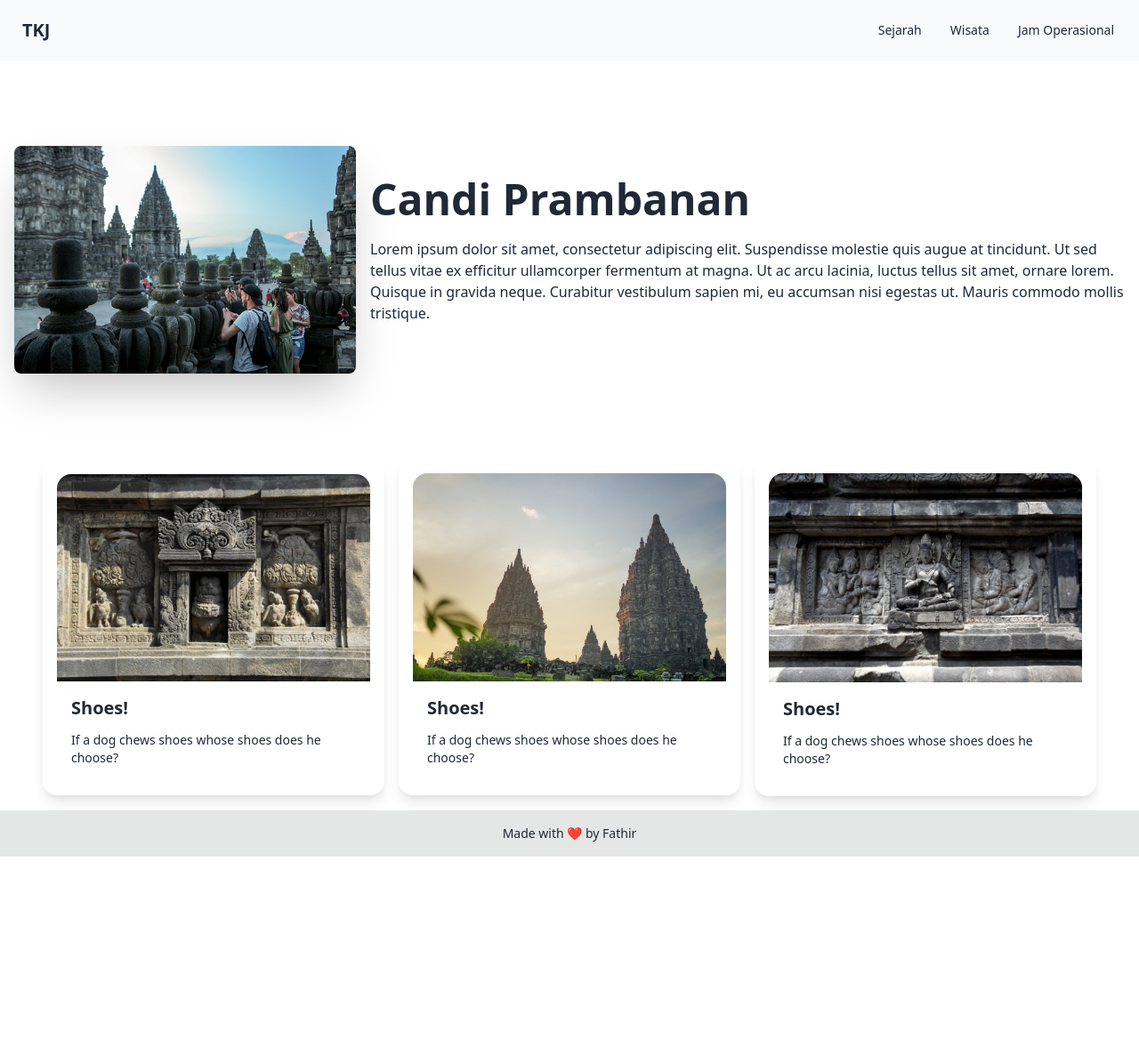
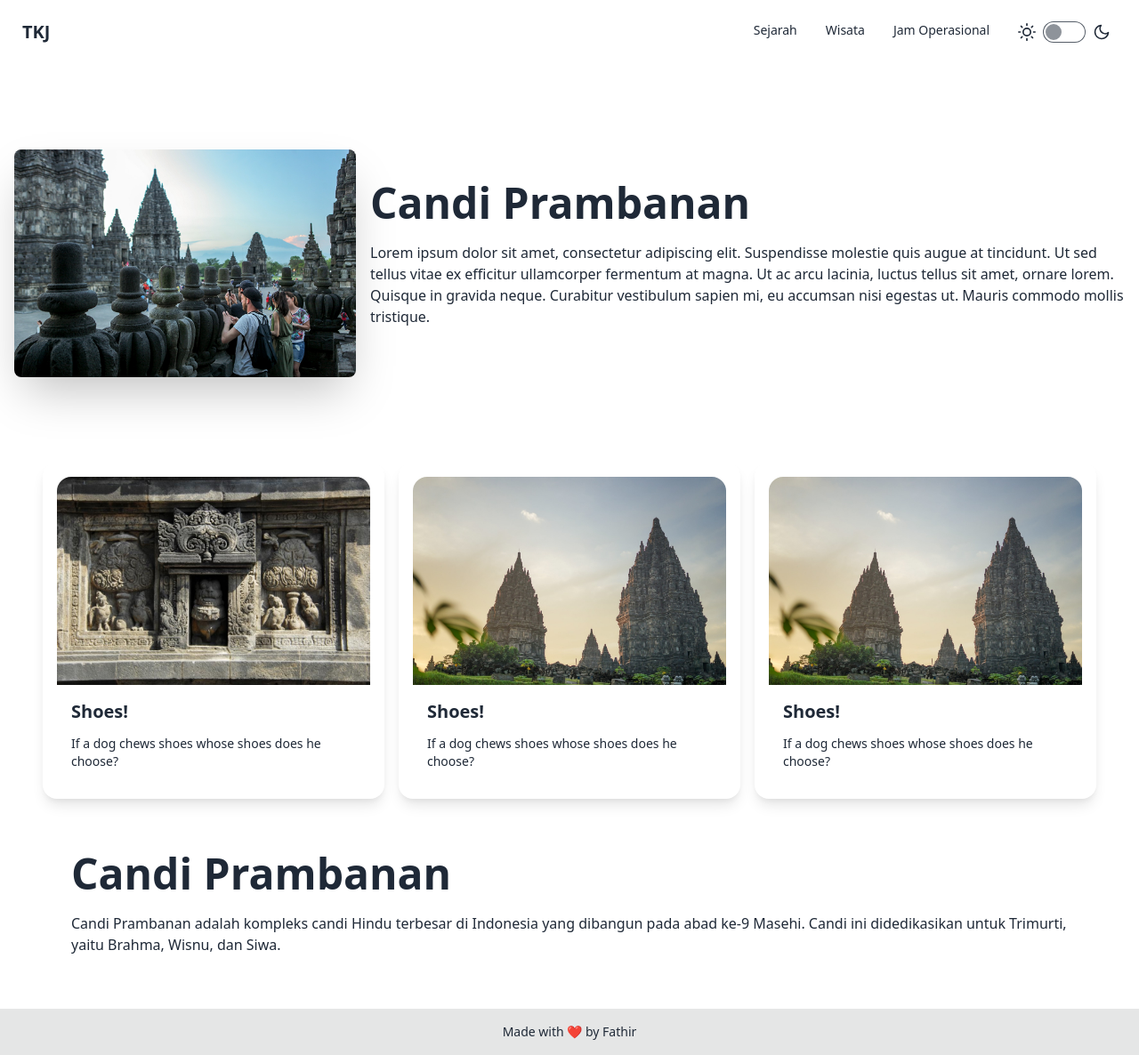
Before and after one commit to thirr-s/wisata-tkj, a Next.js app: page / in a window 1280 px wide. Shown: the whole page at 89% size. Before the commit the page ends 963 px from the top, so only its background shows below. Built offline with nearby package versions, Linux system fonts and the light colour scheme.

Commit message:
add section and sejarah <3

```diff
--- a/app/layout.tsx
+++ b/app/layout.tsx
@@ -30,7 +30,7 @@ export default function RootLayout({
         className={`${geistSans.variable} ${geistMono.variable} antialiased`}
       >
         <Navbar />
-        {children}
+        <div className="flex-1">{children}</div>
         <Footer />
       </body>
     </html>
--- a/app/page.tsx
+++ b/app/page.tsx
@@ -1,11 +1,19 @@
 import Hero from "@/components/Hero";
 import Card from "@/components/Card";
+import Sejarah from "@/components/Sejarah";
 
 export default function Home() {
   return (
     <div>
-      <Hero />
-      <Card />
+      <div id="hero">
+        <Hero />
+      </div>
+      <div id="card">
+        <Card />
+      </div>
+      <div id="sejarah">
+        <Sejarah />
+      </div>
     </div>
   );
 }
--- a/components/Card.tsx
+++ b/components/Card.tsx
@@ -1,4 +1,5 @@
 import Image from "next/image";
+
 export default function Card() {
   return (
     <div className="mt-10 pt-10 flex flex-col items-center justify-center mb-4 space-y-4 md:flex-row md:space-y-0 md:space-x-4">
@@ -10,7 +11,7 @@ export default function Card() {
             width={0}
             height={0}
             sizes="100vw"
-            style={{ width: "100%", height: "auto" }} // optional
+            style={{ width: "100%", height: "100%" }} // optional
           />
         </figure>
         <div className="card-body">
@@ -26,7 +27,7 @@ export default function Card() {
             width={0}
             height={0}
             sizes="100vw"
-            style={{ width: "100%", height: "auto" }} // optional
+            style={{ width: "100%", height: "100%" }} // optional
           />
         </figure>
         <div className="card-body">
@@ -37,12 +38,12 @@ export default function Card() {
       <div className="card card-compact w-96 shadow-xl">
         <figure>
           <Image
-            src="/images/card3.jpeg"
+            src="/images/card2.jpeg"
             alt="Card-3"
             width={0}
             height={0}
             sizes="100vw"
-            style={{ width: "100%", height: "auto" }} // optional
+            style={{ width: "100%", height: "100%" }} // optional
           />
         </figure>
         <div className="card-body">
--- a/components/Navbar.tsx
+++ b/components/Navbar.tsx
@@ -1,19 +1,25 @@
+import Theme from "./Theme";
+import Link from "next/link";
+
 export default function Navbar() {
   return (
-    <div className="navbar bg-base-100">
+    <div className="navbar ">
       <div className="flex-1">
         <a className="btn btn-ghost text-xl">TKJ</a>
       </div>
       <div className="flex-none">
-        <ul className="menu menu-horizontal px-1">
+        <ul className="menu menu-horizontal ">
           <li>
-            <a>Sejarah</a>
+            <Link href="#sejarah">Sejarah</Link>
           </li>
           <li>
-            <a>Wisata</a>
+            <Link href="#card">Wisata</Link>
           </li>
           <li>
-            <a>Jam Operasional</a>
+            <Link href="#jam-operasional">Jam Operasional</Link>
+          </li>
+          <li>
+            <Theme />
           </li>
         </ul>
       </div>
--- /dev/null
+++ b/components/Sejarah.tsx
@@ -0,0 +1,12 @@
+export default function Sejarah() {
+  return (
+    <div className="grid py-10 px-10 mt-5 flex-row ml-10 mr-10">
+      <h1 className="text-5xl font-bold">Candi Prambanan</h1>
+      <p className="py-5 grid">
+        Candi Prambanan adalah kompleks candi Hindu terbesar di Indonesia yang
+        dibangun pada abad ke-9 Masehi. Candi ini didedikasikan untuk Trimurti,
+        yaitu Brahma, Wisnu, dan Siwa.
+      </p>
+    </div>
+  );
+}
--- /dev/null
+++ b/components/Theme.tsx
@@ -0,0 +1,34 @@
+export default function Theme() {
+  return (
+    <label className="flex cursor-pointer gap-2">
+      <svg
+        xmlns="http://www.w3.org/2000/svg"
+        width="20"
+        height="20"
+        viewBox="0 0 24 24"
+        fill="none"
+        stroke="currentColor"
+        strokeWidth="2"
+        strokeLinecap="round"
+        strokeLinejoin="round"
+      >
+        <circle cx="12" cy="12" r="5" />
+        <path d="M12 1v2M12 21v2M4.2 4.2l1.4 1.4M18.4 18.4l1.4 1.4M1 12h2M21 12h2M4.2 19.8l1.4-1.4M18.4 5.6l1.4-1.4" />
+      </svg>
+      <input type="checkbox" value="dark" className="toggle theme-controller" />
+      <svg
+        xmlns="http://www.w3.org/2000/svg"
+        width="20"
+        height="20"
+        viewBox="0 0 24 24"
+        fill="none"
+        stroke="currentColor"
+        strokeWidth="2"
+        strokeLinecap="round"
+        strokeLinejoin="round"
+      >
+        <path d="M21 12.79A9 9 0 1 1 11.21 3 7 7 0 0 0 21 12.79z"></path>
+      </svg>
+    </label>
+  );
+}
```
